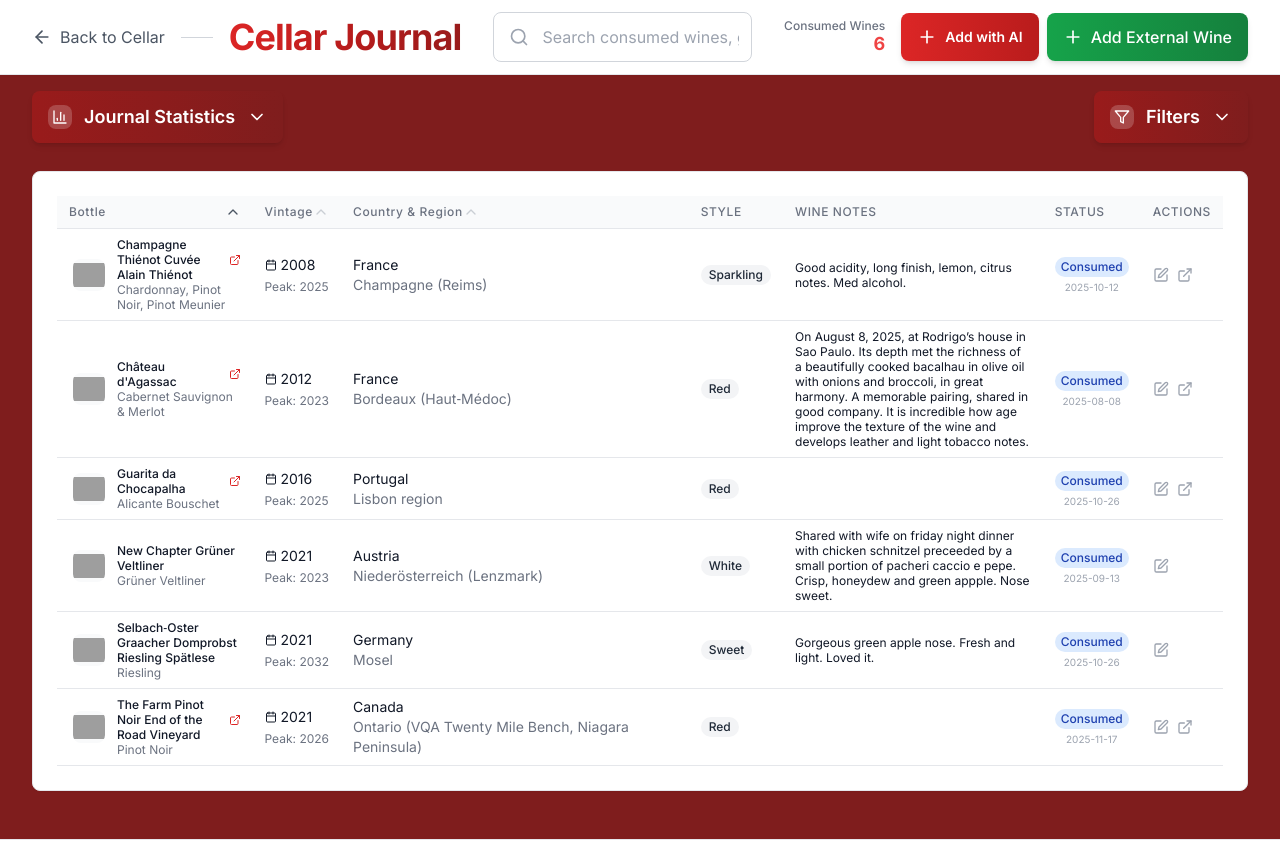
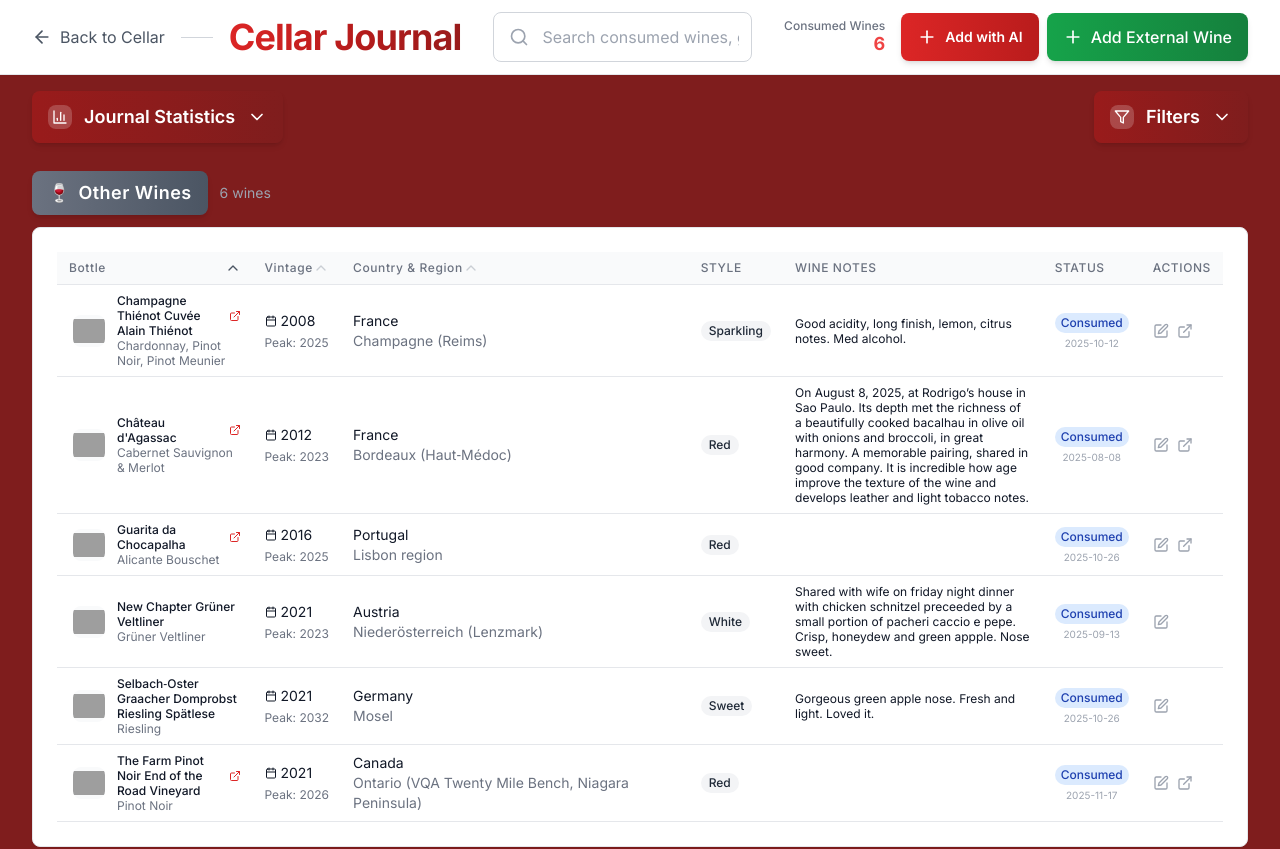
Before and after one commit to fellot/flint, a Next.js app: page /cellar-journal in a window 1280 px wide. Shown: the top 849 px of the page. Built offline with nearby package versions, Linux system fonts and the light colour scheme; grey boxes are pictures that could not be loaded.

Commit message:
journal update

```diff
--- a/app/cellar-journal/page.tsx
+++ b/app/cellar-journal/page.tsx
@@ -640,15 +640,81 @@ export default function CellarJournal() {
         </div>
       </div>
 
-      {/* Wine Table */}
-      <div className="max-w-7xl mx-auto px-4 sm:px-6 lg:px-8">
+      {/* Wine Tables - Separated by Heaven/Hell */}
+      <div className="max-w-7xl mx-auto px-4 sm:px-6 lg:px-8 space-y-8">
+        {/* Wine Heaven Section */}
+        {filteredWines.filter(w => w.location === 'Wine Heaven').length > 0 && (
+          <div>
+            <div className="flex items-center space-x-3 mb-3">
+              <div className="flex items-center space-x-2 px-4 py-2 bg-gradient-to-r from-amber-400 to-yellow-500 rounded-lg shadow-md">
+                <span className="text-lg">😇</span>
+                <h2 className="text-lg font-semibold text-white tracking-wide">
+                  {isPortugueseMode ? 'Paraíso dos Vinhos' : 'Wine Heaven'}
+                </h2>
+                <span className="text-lg">😇</span>
+              </div>
+              <span className="text-sm text-gray-400">
+                {filteredWines.filter(w => w.location === 'Wine Heaven').length} {isPortugueseMode ? 'vinhos' : 'wines'}
+              </span>
+            </div>
             <CellarJournalWineTable
-          wines={filteredWines}
+              wines={filteredWines.filter(w => w.location === 'Wine Heaven')}
               onWineUpdate={handleWineUpdate}
               onWineDelete={handleWineDelete}
               searchTerm={filters.search}
               isPortuguese={isPortugueseMode}
             />
+          </div>
+        )}
+
+        {/* Wine Hell Section */}
+        {filteredWines.filter(w => w.location === 'Wine Hell').length > 0 && (
+          <div>
+            <div className="flex items-center space-x-3 mb-3">
+              <div className="flex items-center space-x-2 px-4 py-2 bg-gradient-to-r from-red-700 to-red-900 rounded-lg shadow-md">
+                <span className="text-lg">😈</span>
+                <h2 className="text-lg font-semibold text-white tracking-wide">
+                  {isPortugueseMode ? 'Inferno dos Vinhos' : 'Wine Hell'}
+                </h2>
+                <span className="text-lg">😈</span>
+              </div>
+              <span className="text-sm text-gray-400">
+                {filteredWines.filter(w => w.location === 'Wine Hell').length} {isPortugueseMode ? 'vinhos' : 'wines'}
+              </span>
+            </div>
+            <CellarJournalWineTable
+              wines={filteredWines.filter(w => w.location === 'Wine Hell')}
+              onWineUpdate={handleWineUpdate}
+              onWineDelete={handleWineDelete}
+              searchTerm={filters.search}
+              isPortuguese={isPortugueseMode}
+            />
+          </div>
+        )}
+
+        {/* Other Wines (gifted, sold, or consumed without heaven/hell) */}
+        {filteredWines.filter(w => w.location !== 'Wine Heaven' && w.location !== 'Wine Hell').length > 0 && (
+          <div>
+            <div className="flex items-center space-x-3 mb-3">
+              <div className="flex items-center space-x-2 px-4 py-2 bg-gradient-to-r from-gray-500 to-gray-600 rounded-lg shadow-md">
+                <span className="text-lg">🍷</span>
+                <h2 className="text-lg font-semibold text-white tracking-wide">
+                  {isPortugueseMode ? 'Outros Vinhos' : 'Other Wines'}
+                </h2>
+              </div>
+              <span className="text-sm text-gray-400">
+                {filteredWines.filter(w => w.location !== 'Wine Heaven' && w.location !== 'Wine Hell').length} {isPortugueseMode ? 'vinhos' : 'wines'}
+              </span>
+            </div>
+            <CellarJournalWineTable
+              wines={filteredWines.filter(w => w.location !== 'Wine Heaven' && w.location !== 'Wine Hell')}
+              onWineUpdate={handleWineUpdate}
+              onWineDelete={handleWineDelete}
+              searchTerm={filters.search}
+              isPortuguese={isPortugueseMode}
+            />
+          </div>
+        )}
       </div>
 
       {/* AI Wine Modal */}
```
Lines whose indentation alone changed are shown as unchanged.
